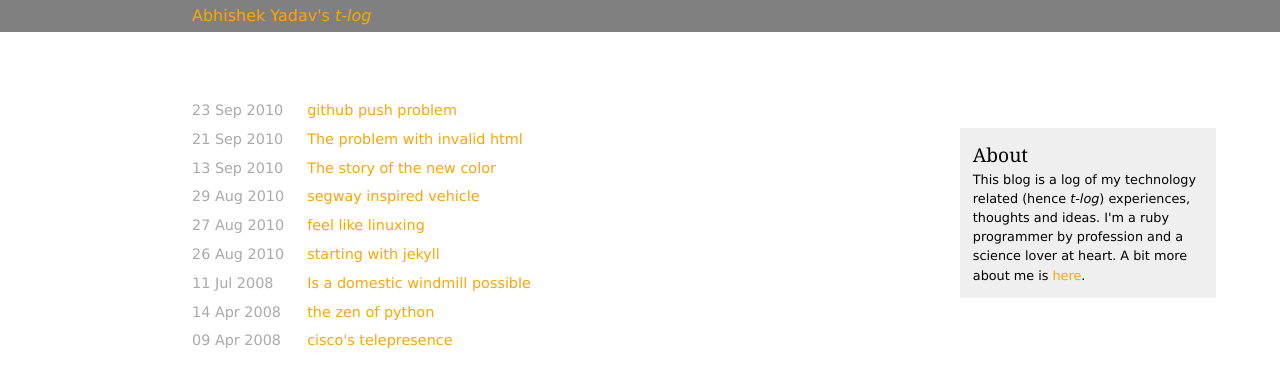
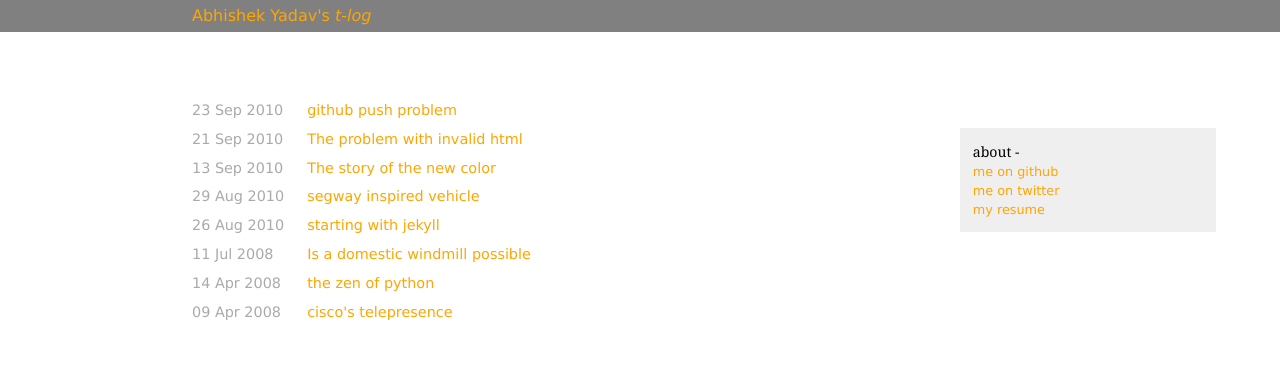
Before and after one commit to zerothabhishek/zerothabhishek.github.com, a Jekyll site: the page built from index.html, in a window 1280 px wide. Shown: the top 387 px of the page. Built offline with Jekyll 4.4.1, drawn with Linux system fonts in a browser that asks for light colours.

Commit message:
removed about page, many other changes

```diff
--- a/_layouts/default.html
+++ b/_layouts/default.html
@@ -25,9 +25,12 @@
 
   <div id="sidebar-right">
 	<div id="about">
-	  <h2>About</h2>
-	  <div id="about-desc"> This blog is a log of my technology related (hence <span class="italic">t-log</span>) experiences, thoughts and ideas.
-		I'm a ruby programmer by profession and a science lover at heart. A bit more about me is <a href="/about.html">here</a>. </div>
+	  <h3>about -</h3>
+	  <div id="about-desc">
+		<a href="http://github.com/zerothabhishek">me on github</a><br/>
+		<a href="http://twitter.com/zerothabhishek">me on twitter</a><br/>
+		<a href="http://li161-110.members.linode.com:3000/resumes/24/html">my resume</a><br/>
+	  </div>
 	</div>
   </div>
 
--- a/_posts/2010-08-27-feel-like-linuxing.markdown
+++ b/_posts/2010-08-27-feel-like-linuxing.markdown
@@ -1,5 +1,6 @@
 ---
 
+published: false
 layout: post
 title: feel like linuxing
 permalink: linuxing.html
--- a/css/about.css
+++ b/css/about.css
@@ -24,7 +24,7 @@ body{
 /************** name *****************************/
 
 .name{
-    font: normal normal normal 16pt "Verdana";  /* FONT */
+    font: normal normal normal 12pt "Verdana";  /* FONT */
     color: orange;
     border-bottom: 1px solid #808080;
 }
@@ -42,7 +42,7 @@ body{
 }
 
 .hello{
-    font: italic bold normal 44pt "Calibri";    /* FONT */
+    font: italic bold normal 26pt "Calibri";    /* FONT */
     background-color: white;
     color: orange;  /* #ffa500 */
 }
```
Also changed, not shown: about.html (deleted, +0 -45 lines), readme.html (deleted, +0 -8 lines), 12 other files.
